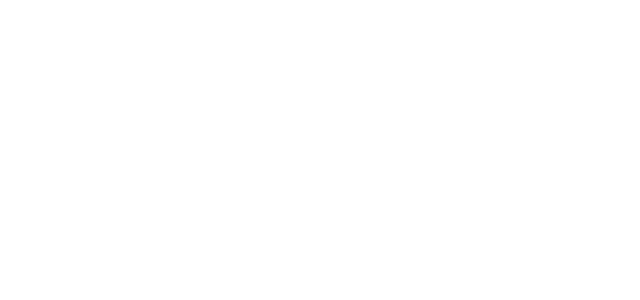
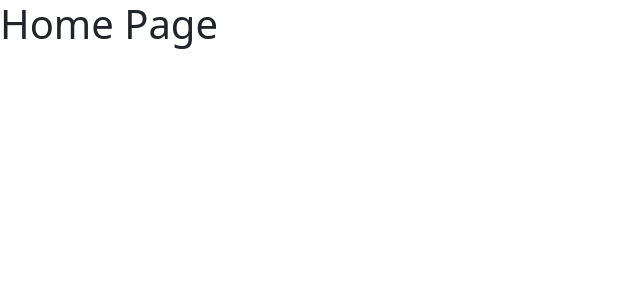
Before and after one commit to alitout/sa-aid, a React (Create React App) app in the folder frontend/: page / in a window 1280 px wide. Before the commit this address had no page. Shown: the top 300 px of the page, without its empty margins (0-640 px from the left). Built offline with nearby package versions, Linux system fonts and the light colour scheme.

Commit message:
added homePage with initial routes

```diff
--- /dev/null
+++ b/frontend/src/Pages/homePage.jsx
@@ -0,0 +1,11 @@
+import React from 'react'
+
+function homePage() {
+    return (
+        <div>
+            <h1>Home Page</h1>
+        </div>
+    )
+}
+
+export default homePage;
--- a/frontend/src/Routes/Routes.js
+++ b/frontend/src/Routes/Routes.js
@@ -1,9 +1,13 @@
 import React from 'react'
 import { useRoutes } from 'react-router-dom'
+import HomePage from '../Pages/homePage';
+
 
 const Routes = () => {
+    const AccessDenied = () => <div>You can't access this page</div>
     const routes = useRoutes([
-
+        // homePage
+        { path: '/', element: <HomePage /> },
     ]);
 
     return routes;
```
Also changed, not shown: 1 other file (tests, documents, lock files or other folders).
